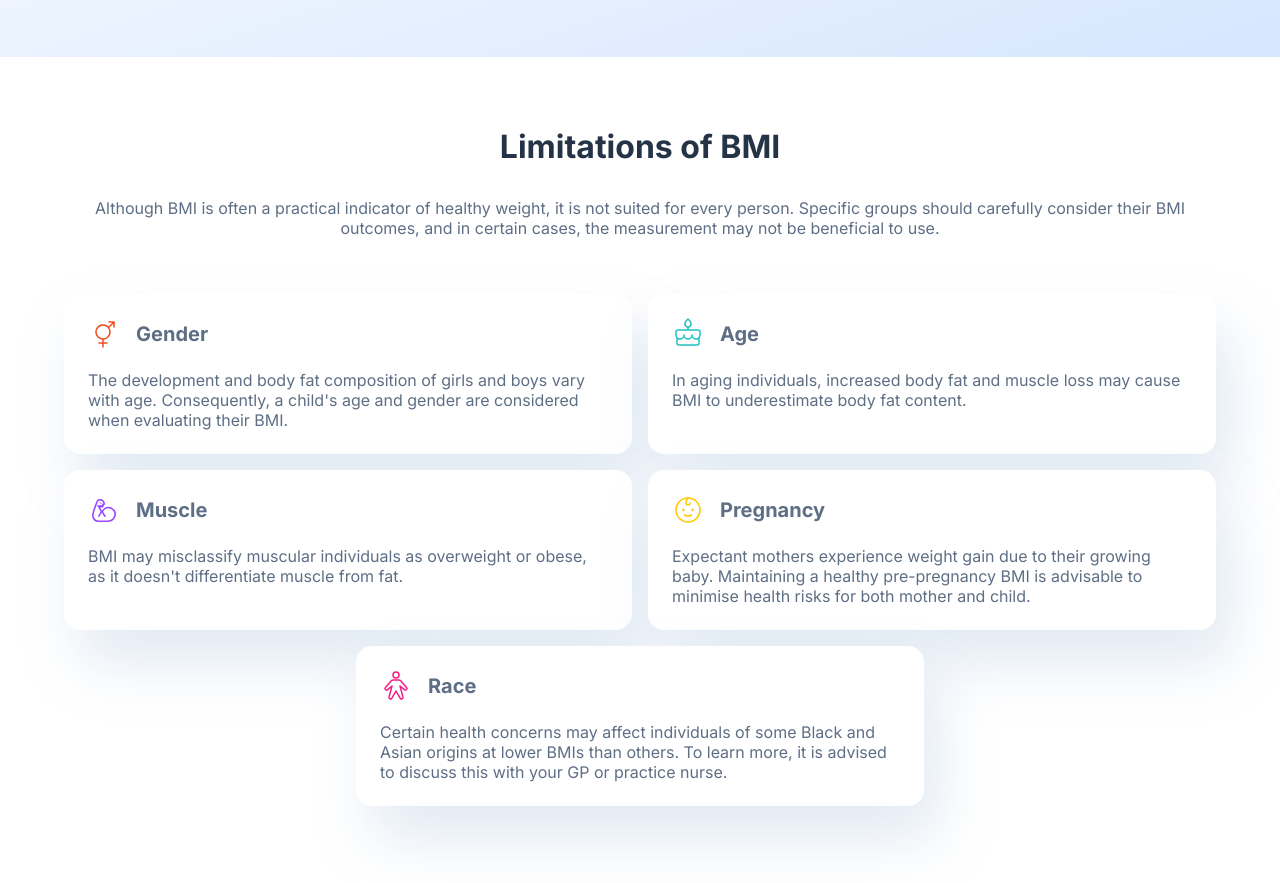
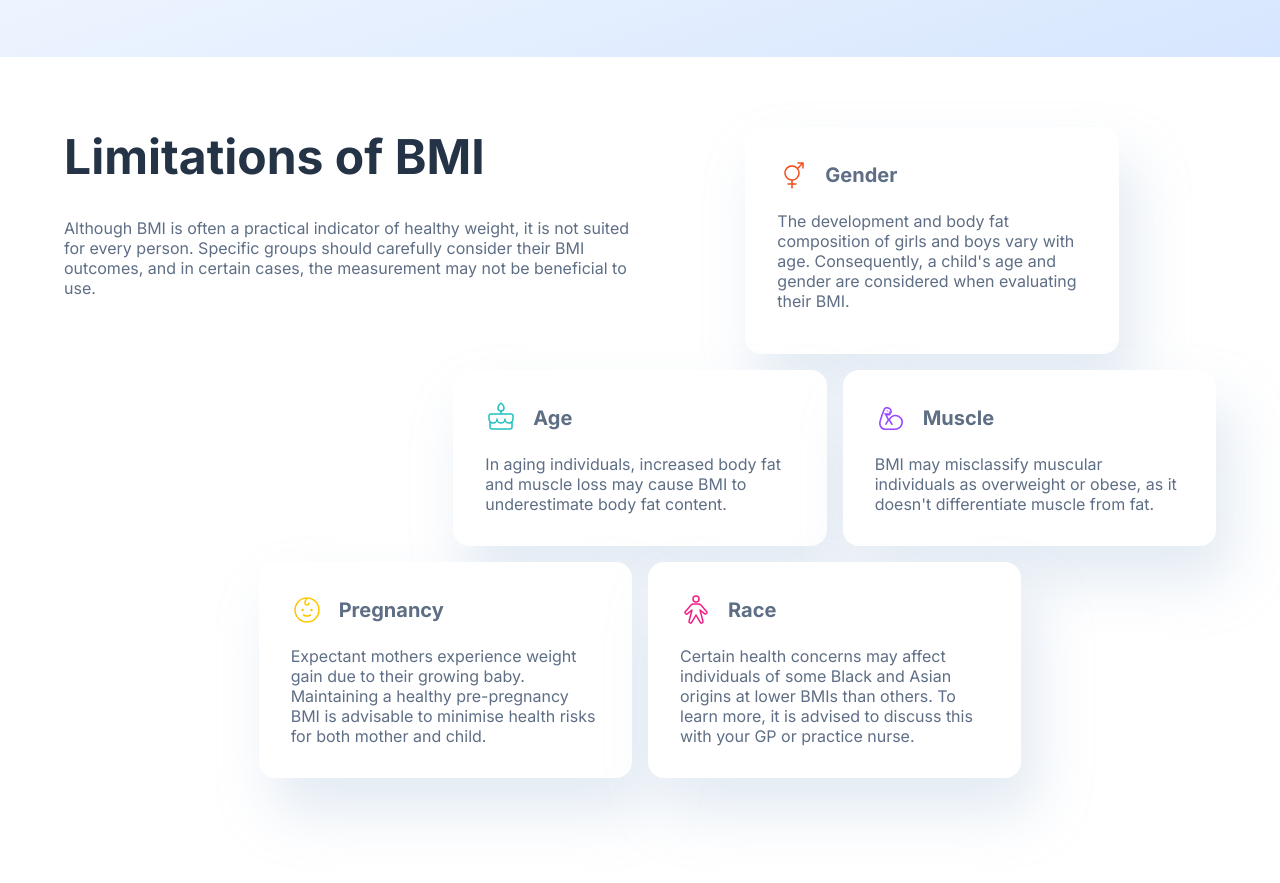
Before and after one commit to MadeByJax/bmi-calculator, a React (Vite) app: page / in a window 1280 px wide. Shown: the part 1740-2623 px from the top of the page. Built offline with nearby package versions, Linux system fonts and the light colour scheme.

Commit message:
Adjusted grid layout on larger screens

```diff
--- a/src/components/Limitations.css
+++ b/src/components/Limitations.css
@@ -12,6 +12,9 @@
   color: #253347;
   margin-bottom: 32px;
 }
+.limitations-desc {
+  margin-bottom: 56px;
+}
 
 .card--section {
   display: grid;
@@ -21,7 +24,7 @@
 }
 
 .card--container {
-  padding: 24px;
+  padding: 32px;
   background-color: white;
   border-radius: 16px;
   box-shadow: 15px 33px 57px 0px rgba(143, 174, 207, 0.26);
@@ -43,10 +46,27 @@
 .card--title {
   font-size: 20px;
 }
-
 @media screen and (min-width: 768px) {
   .card--section {
     grid-template-columns: repeat(4, 1fr);
+  }
+
+  .limitations-desc {
+    grid-column: 1 / span 4;
+  }
+
+  .card--container {
+    grid-column: span 2;
+  }
+
+  .card--container:nth-child(6) {
+    grid-column: 2 / span 2;
+  }
+}
+
+@media screen and (min-width: 1024px) {
+  .card--section {
+    grid-template-columns: repeat(12, 1fr);
     justify-content: center;
   }
 
@@ -55,11 +75,28 @@
     margin-inline: auto;
   }
 
-  .card--container {
-    grid-column: span 2;
+  .limitations--title {
+    font-size: 48px;
   }
 
-  .card--container:last-child {
-    grid-column: 2 / span 2;
+  .limitations-desc {
+    grid-column: 1 / span 6;
+    text-align: left;
+  }
+
+  .card--container:nth-child(2) {
+    grid-column: 8 / span 4;
+  }
+  .card--container:nth-child(3) {
+    grid-column: 5 / span 4;
+  }
+  .card--container:nth-child(4) {
+    grid-column: 9 / span 4;
+  }
+  .card--container:nth-child(5) {
+    grid-column: 3 / span 4;
+  }
+  .card--container:nth-child(6) {
+    grid-column: 7 / span 4;
   }
 }
--- a/src/components/Limitations.jsx
+++ b/src/components/Limitations.jsx
@@ -44,14 +44,16 @@ const Limitations = () => {
 
   return (
     <div className="limitations">
-      <h2 className="limitations--title">Limitations of BMI</h2>
-      <p>
-        Although BMI is often a practical indicator of healthy weight, it is not
-        suited for every person. Specific groups should carefully consider their
-        BMI outcomes, and in certain cases, the measurement may not be
-        beneficial to use.
-      </p>
       <div className="card--section">
+        <div className="limitations-desc">
+          <h2 className="limitations--title">Limitations of BMI</h2>
+          <p>
+            Although BMI is often a practical indicator of healthy weight, it is
+            not suited for every person. Specific groups should carefully
+            consider their BMI outcomes, and in certain cases, the measurement
+            may not be beneficial to use.
+          </p>
+        </div>
         {content.map((item, i) => (
           <div className="card--container">
             <div className="top--card">
```
